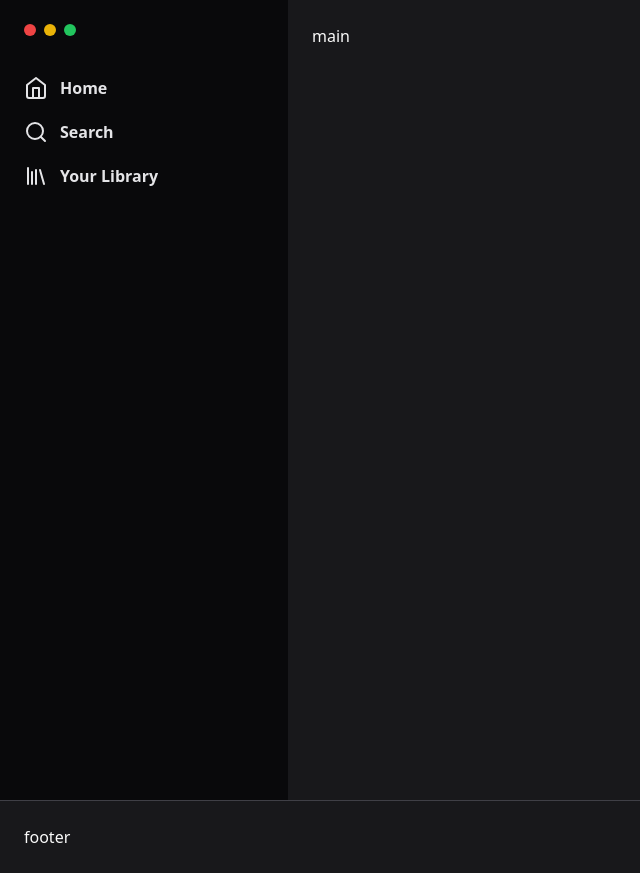
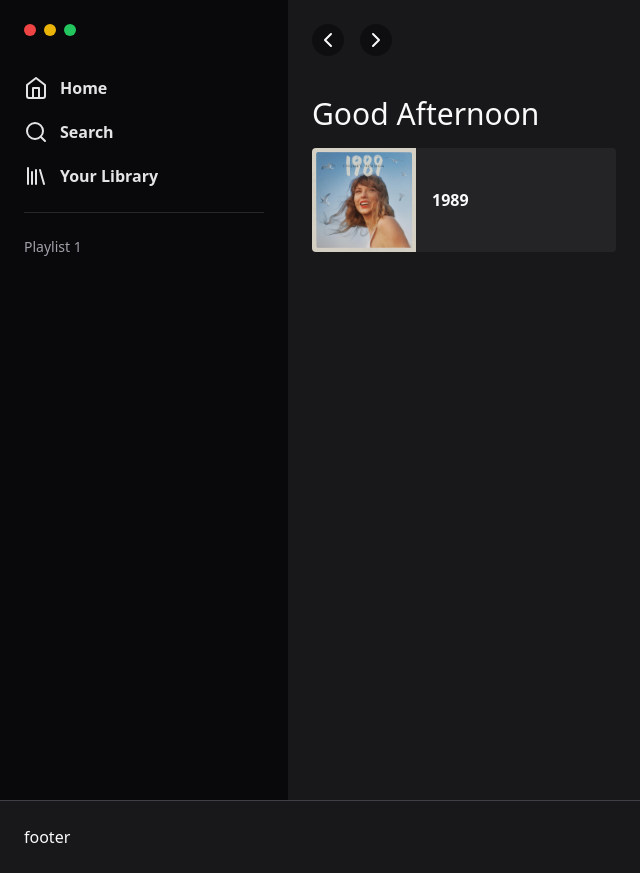
Before and after one commit to rafaelmm16/Spotify-Cover, a Next.js app in the folder tailwind-spotify/: page / in a window 1280 px wide. Shown: the whole page, without its empty margins (0-640 px from the left). Built offline with nearby package versions, Linux system fonts and the light colour scheme.

Commit message:
Mudanças na interface

```diff
--- a/tailwind-spotify/src/app/page.tsx
+++ b/tailwind-spotify/src/app/page.tsx
@@ -1,4 +1,6 @@
-import { HomeIcon, Search, Library } from 'lucide-react'
+import { HomeIcon, Search, Library, ChevronLeft, ChevronRight, PlayIcon } from 'lucide-react'
+import { Play } from 'next/font/google'
+import Image from 'next/image'
 
 export default function Home() {
   return (
@@ -7,9 +9,9 @@ export default function Home() {
         <div className="flex flex-1">
           <aside className="w-72 bg-zinc-950 p-6">
             <div className='flex items-center gap-2'>
-              <div className='w-3 h-3 bg-red-500 rounded-full'/>
-              <div className='w-3 h-3 bg-yellow-500 rounded-full'/>
-              <div className='w-3 h-3 bg-green-500 rounded-full'/>
+              <div className='w-3 h-3 bg-red-500 rounded-full' />
+              <div className='w-3 h-3 bg-yellow-500 rounded-full' />
+              <div className='w-3 h-3 bg-green-500 rounded-full' />
             </div>
 
             <nav className='space-y-5 mt-10'>
@@ -25,10 +27,36 @@ export default function Home() {
                 <Library />
                 Your Library
               </a>
+
+
             </nav>
+            <nav className='mt-6 pt-6 border-t border-zinc-800 flex flex-col gap-3'>
+              <a href="" className='text-sm text-zinc-400 hover:text-zinc-100'>Playlist 1</a>
+
+            </nav>
+
           </aside>
           <main className="flex-1 p-6">
-            main
+            <div className='flex items-center gap-4'>
+              <button className='rounded-full bg-black/40 p-1'>
+                <ChevronLeft />
+              </button>
+              <button className='rounded-full bg-black/40 p-1'>
+                <ChevronRight />
+              </button>
+            </div>
+
+            <h1 className='text-semibold text-3xl mt-10'>Good Afternoon</h1>
+
+            <div className='grid grid-cols-3 gap-4 mt-4'>
+              <a href='#' className='bg-white/5 group rounded flex items-center gap-4 overflow-hidden hover:bg-white/10 transition-colors'>
+                <Image src="/Capa.webp" width={104} height={104} alt='Capa do ÁLbum'/>
+                <strong>1989</strong>
+                <button className='w-12 h-12 flex items-center justify-center pl-1 rounded-full bg-green-600 text-black ml-auto mr-8 invisible group-hover:visible'>
+                  <PlayIcon />
+                </button>
+              </a>
+            </div>
           </main>
         </div>
       </div>
```
Also changed, not shown: tailwind-spotify/public/Capa.webp (added).
